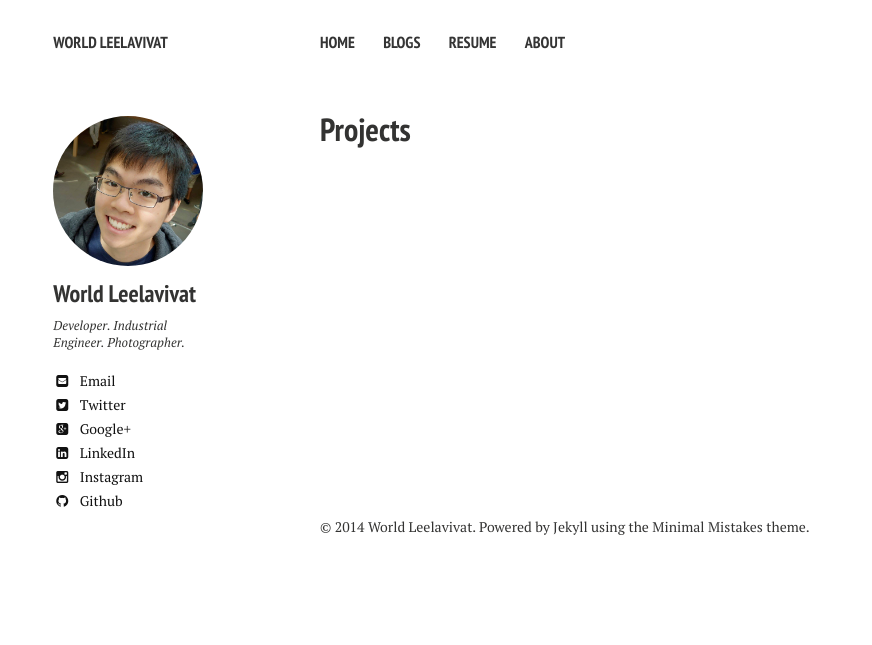
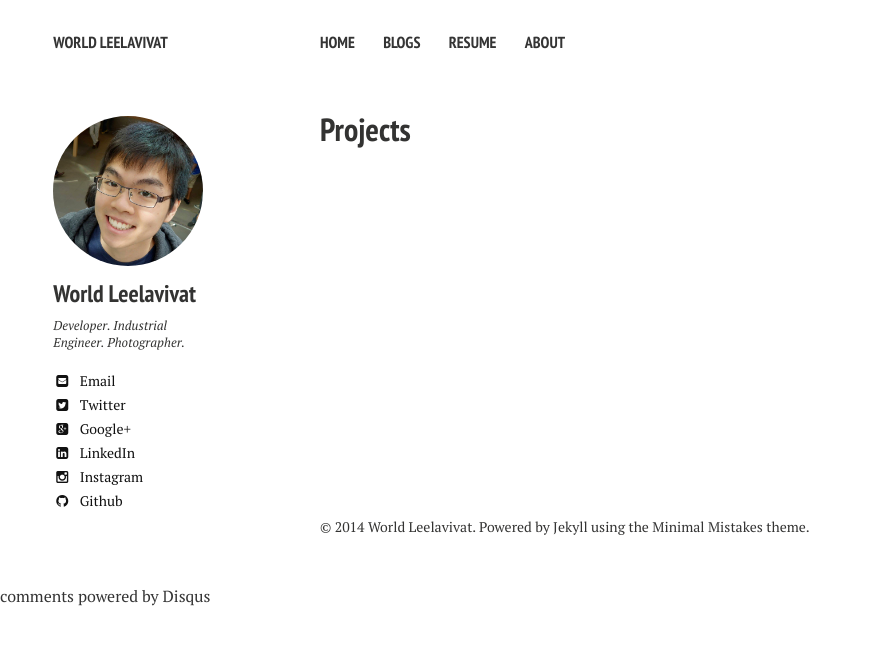
Before and after one commit to wleelavivat/wleelavivat, a Jekyll site: the page built from projects/index.md, in a window 1280 px wide. Shown: the top 645 px of the page, without its empty margins (0-872 px from the left). Built offline with Jekyll 4.4.1, drawn with Linux system fonts in a browser that asks for light colours; nearby versions of some CDN libraries; comment, search, counter and statistics services are not loaded; part of the change alters nothing that is shown.

Commit message:
Add Disqus account

```diff
--- a/_config.yml
+++ b/_config.yml
@@ -29,7 +29,7 @@ owner:
   avatar: bio-photo.png
   bio: "Developer. Industrial Engineer. Photographer."
   email: w.leelavivat@gmail.com
-  disqus-shortname:
+  disqus-shortname: wleelavivat
   twitter: wleelavivat
   facebook: #username
   google:
```
Also changed, not shown: _includes/_disqus_comments.html (line endings or trailing spaces).
